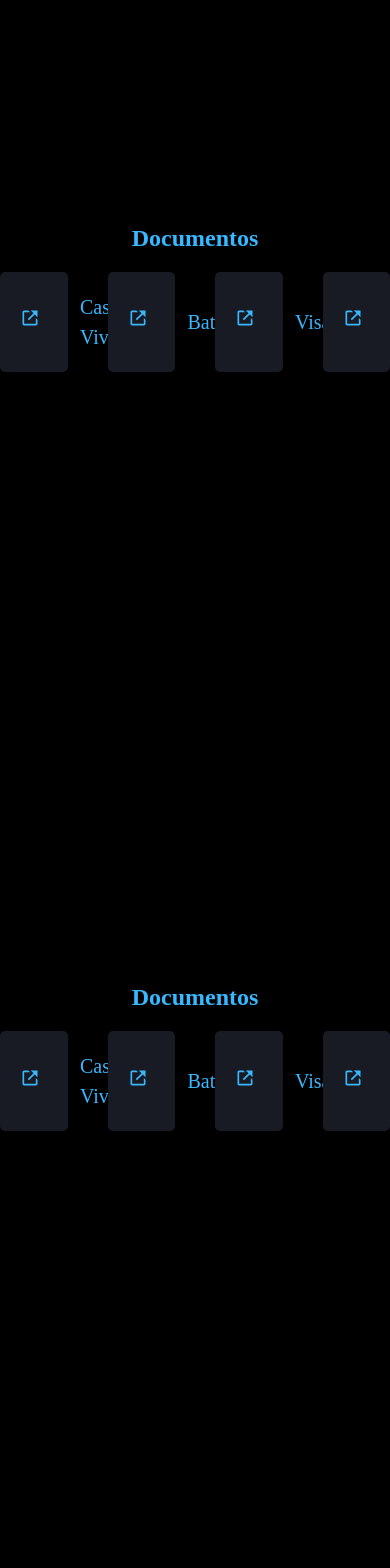
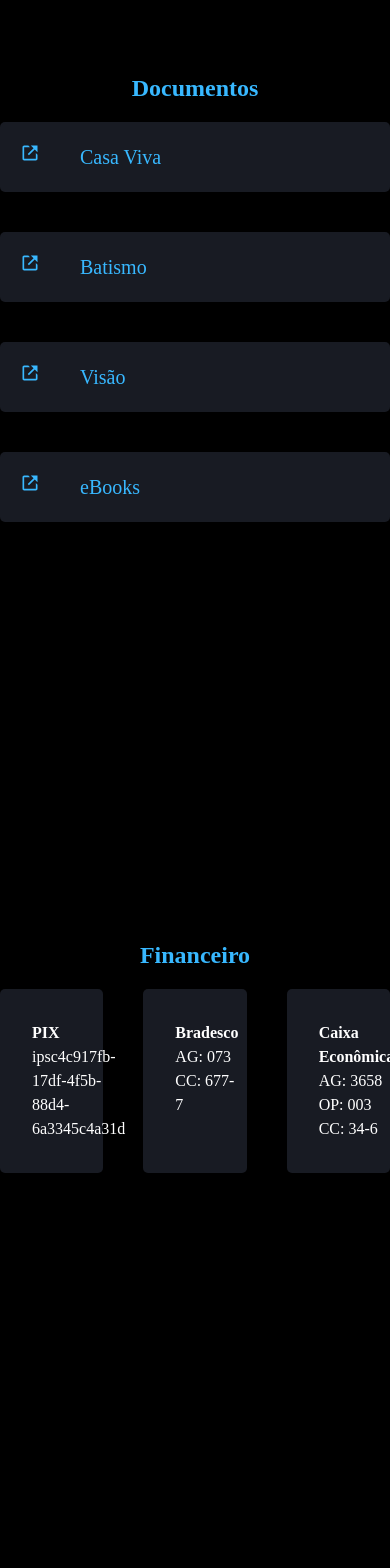
Before and after one commit to lcpsd/one-page-fonte-viva, a Next.js app: page / in a window 390 px wide. Shown: the part 4840-6408 px from the top of the page. Built offline with nearby package versions, Linux system fonts and the light colour scheme.

Commit message:
documents responsivity

```diff
--- a/src/components/DocumentCard.tsx
+++ b/src/components/DocumentCard.tsx
@@ -13,7 +13,7 @@ interface DocumentCardProps{
 export function DocumentCard({data}: DocumentCardProps){
 
     return(
-        <HStack spacing={10} bg="gray.900" color="blue.500" padding="20px" borderRadius="5px">
+        <HStack spacing={10} bg="gray.900" color="blue.500" padding="20px" borderRadius="5px" w="100vw" maxW={"500px"}>
             <Link href={data.link}>
                 <Icon as={BiLinkExternal} fontSize="xl"/>
             </Link>
--- a/src/pages/index.tsx
+++ b/src/pages/index.tsx
@@ -257,7 +257,7 @@ export default function Home() {
         {/* Documents */}
         <Section id="documents" h="90vh" w="100%" maxW="1500px" m="0 auto" direction="column" justify="center" align="center">
           <Text fontSize="2xl" fontWeight="bold" color="blue.500" textAlign="center" mb="1rem">Documentos</Text>
-          <SimpleGrid columns={4} spacing={10}>
+          <SimpleGrid columns={{sm: 1, lg: 4}} spacing={10}>
             {
               documents.map(document => (
                 <DocumentCard data={document}/>
@@ -266,17 +266,7 @@ export default function Home() {
           </SimpleGrid>
         </Section>
 
-        <Section id="documents" h="90vh" w="100%" maxW="1500px" m="0 auto" direction="column" justify="center" align="center">
-          <Text fontSize="2xl" fontWeight="bold" color="blue.500" textAlign="center" mb="1rem">Documentos</Text>
-          <SimpleGrid columns={4} spacing={10}>
-            {
-              documents.map(document => (
-                <DocumentCard data={document}/>
-              ))
-            }
-          </SimpleGrid>
-        </Section>
-
+        {/* Financial */}
         <Section id="financial" h="90vh" w="100%" maxW="1200px" m="0 auto" direction="column" justify="center" align="center">
           <Text fontSize="2xl" fontWeight="bold" color="blue.500" textAlign="center" mb="1rem">Financeiro</Text>
           <SimpleGrid columns={3} spacing={10} w="100%">
@@ -288,6 +278,7 @@ export default function Home() {
           </SimpleGrid>
         </Section>
 
+        {/* Location */}
         <Section id="location" h="75vh" w="100%" maxW="1200px" m="0 auto" justify="center" align="center">
           <SimpleGrid spacing={10} columns={2}>
             <Img src="/images/map.png"/>
```
